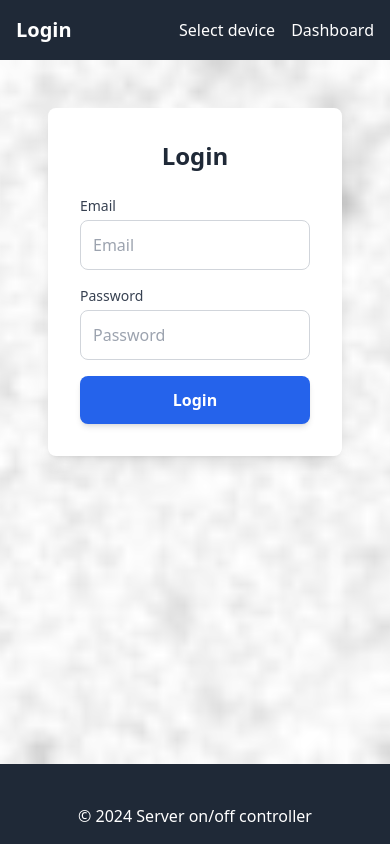
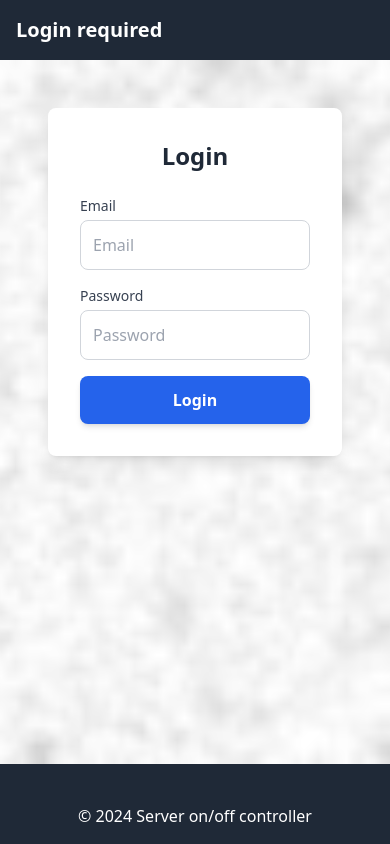
Before and after one commit to Ryxwaer/SmartLiving, a Nuxt app: page /login in a window 390 px wide. Built offline with nearby package versions, Linux system fonts and the light colour scheme.

Commit message:
optimized ripple effect for mobile + fixed username bug

```diff
--- a/layouts/default.vue
+++ b/layouts/default.vue
@@ -2,16 +2,15 @@
   <div class="bg-gray-800 min-h-screen flex flex-col">
     <header class="bg-gray-800 text-white p-4">
       <div class="container mx-auto flex justify-between items-center">
-          <nuxt-link to="/" class="text-xl font-bold">{{ data?.user }}</nuxt-link>
+        <nuxt-link to="/" class="text-xl font-bold">{{ user }}</nuxt-link>
 
-          <div class="flex items-center space-x-4">
+        <div v-if="refreshToken" class="flex items-center space-x-4">
           <!-- Links to other pages -->
           <nuxt-link v-if="currentRoute !== '/devices'" to="/devices">Select device</nuxt-link>
           <nuxt-link v-if="currentRoute !== '/'" to="/">Dashboard</nuxt-link>
 
           <!-- Logout button -->
-            <button v-if="accessToken" @click="logout"
-              class="bg-red-500 hover:bg-red-700 text-white font-bold py-2 px-4 rounded">
+          <button @click="logout" class="bg-red-500 hover:bg-red-700 text-white font-bold py-2 px-4 rounded">
             Logout
           </button>
         </div>
@@ -31,29 +30,31 @@
 </template>
 
 <script setup>
-// Set up reactive variables for the route and accessToken
+// Set up reactive variables for the route and refreshToken
 const router = useRouter();
 const route = useRoute();
 const currentRoute = ref(route.path);
-const accessToken = useCookie('refreshToken');
+const refreshToken = useCookie('refreshToken');
 const data = useCookie('data');
+const user = ref(data.value?.user);
 
 const rippleBackground = ref(null);
 
 // Initialize user data if not already set
-if (!data.value) {
-    data.value = { user: 'Login' };
+if (!user) {
+  user.value = 'Login required';
 }
 
 // Watch for route changes to update currentRoute
 watchEffect(() => {
   currentRoute.value = route.path;
+  user.value = data.value ? data.value?.user : 'Login required';
 });
 
 // Logout function to clear accessToken and redirect to login
 const logout = () => {
   // Clear user data
-    accessToken.value = null;
+  refreshToken.value = null;
   data.value = null;
   // Redirect to the login page
   router.push('/login');
@@ -72,10 +73,12 @@ onMounted(() => {
 
   loadScript('/js/jquery.ripples.js')
     .then(() => {
+      const isMobile = window.innerWidth <= 768;
+
       $(rippleBackground.value).ripples({
-                resolution: 320,
-                dropRadius: 32,
-                perturbance: 0.1,
+        resolution: isMobile ? 128 : 320,
+        dropRadius: isMobile ? 40 : 32,
+        perturbance: isMobile ? 0.05 : 0.1,
       });
     })
     .catch(error => console.error('Failed to load the ripples script:', error));
```
Lines whose indentation alone changed are shown as unchanged.
